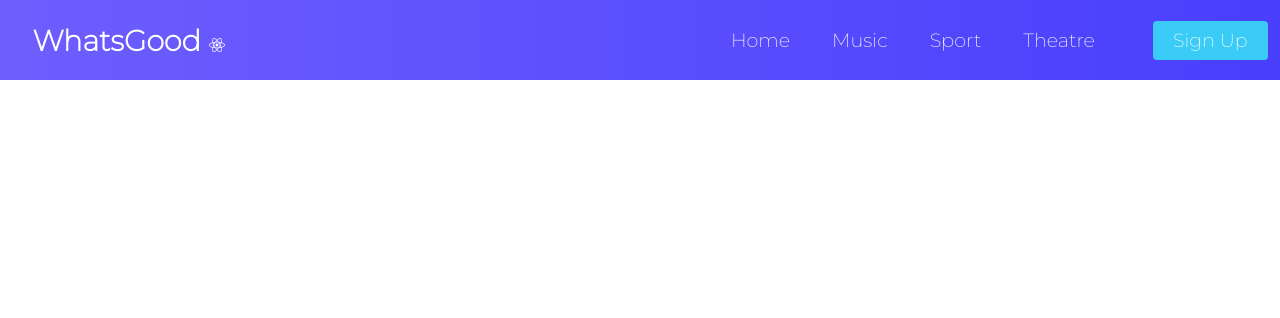
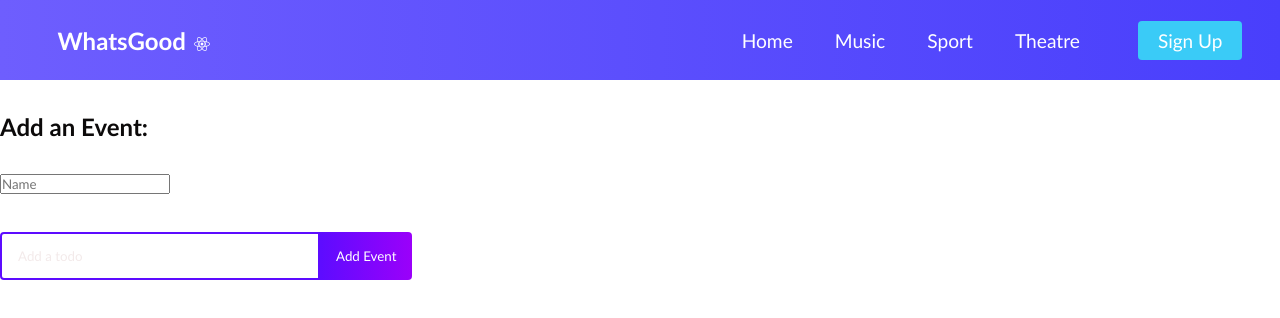
Before and after one commit to JimboCee/EventBookingApp, a React (Create React App) app: page /add_event in a window 1280 px wide. Shown: the top 318 px of the page. Built offline with nearby package versions, Linux system fonts and the light colour scheme.

Commit message:
added crud operation

```diff
--- a/package.json
+++ b/package.json
@@ -8,6 +8,8 @@
     "@testing-library/user-event": "^13.5.0",
     "react": "^18.0.0",
     "react-dom": "^18.0.0",
+    "react-icons": "^4.3.1",
+    "react-router-dom": "^6.3.0",
     "react-scripts": "5.0.0",
     "web-vitals": "^2.1.4"
   },
--- a/src/App.js
+++ b/src/App.js
@@ -1,16 +1,23 @@
 import React from 'react';
 import Navbar from './components/Navbar/Navbar'
 import './App.css';
+import { BrowserRouter as Router, Route } from 'react-router-dom';
+import AllRoutes from './allroutes';
 
 
 function App() {
   return (
-    <div className='App'>
+    <div className='work'>
       <Navbar />
+      <div className='stuff'>
+        <Router>
+          <AllRoutes />
+        </Router>
+      </div>
+
     </div>
-  )
+  );
 }
 
 
-
 export default App;
--- /dev/null
+++ b/src/allroutes.js
@@ -0,0 +1,24 @@
+import React from 'react';
+
+import { Navigate, useRoutes } from 'react-router-dom';
+
+import Main from './pages/main';
+import AddEvent from './pages/addEvent';
+
+
+function AllRoutes(){
+    let routes = useRoutes([
+        {
+			path: '/',
+			element: <Main />,
+		},
+        {
+			path: '/add_event',
+			element: <AddEvent />,
+		}
+    ])
+
+    return routes;
+}
+
+export default AllRoutes;
--- /dev/null
+++ b/src/pages/Todo.js
@@ -0,0 +1,47 @@
+import React, {useState} from 'react';
+import TodoForm from './TodoForm';
+import { RiCloseCircleLine } from 'react-icons/ri';
+import { TiEdit } from 'react-icons/ti';
+
+
+function Todo({ todos, completeTodo, removeTodo, updateTodo }) {
+    const [edit, setEdit] = useState({
+        id: null,
+        value: ''
+    });
+
+    const submitUpdate = value => {
+        updateTodo(edit.id, value)
+        setEdit({
+            id: null,
+            value: ''
+        })
+    }
+
+    if (edit.id){
+        return <TodoForm edit={edit} onSubmit={submitUpdate} />;
+    }
+
+  return todos.map((todo, index) => (
+      <div className={todo.isComplete ? 'todo-row complete' : 'todo-row'} key={index}
+      >
+          <div key={todo.id} onClick={() => completeTodo(todo.id)}>
+              {todo.text}
+          </div>
+          <div className='icons'>
+              <RiCloseCircleLine
+              onClick={() => removeTodo(todo.id)}
+              className='delete-icon'/>
+
+              <TiEdit onClick={() => setEdit({id: todo.id, value: todo.text})}
+              className='edit-icon'/>
+          </div>
+
+
+
+          </div>
+
+  ));
+}
+
+export default Todo;
--- /dev/null
+++ b/src/pages/TodoForm.js
@@ -0,0 +1,38 @@
+import React, {useState, useEffect, useRef} from 'react'
+
+function TodoForm(props) {
+    const [input, setInput] = useState('');
+
+    const inputRef = useRef(null)
+    useEffect(() => {
+        inputRef.current.focus()
+    })
+
+    const handleChange = e => {
+        setInput(e.target.value);
+    }
+
+    const handleSubmit = e => {
+        e.preventDefault();
+
+        props.onSubmit({
+            id: Math.floor(Math.random() * 10000),
+            text: input
+        });
+        setInput('');
+    };
+
+  return (
+      <form className='todo-form' onSubmit={handleSubmit}>
+          <input type="text" placeholder="Add a todo"
+          value={input} name="text"
+          className='todo-input'
+          onChange={handleChange}
+          ref={inputRef}
+          />
+          <button className='todo-button'>Add Event</button>
+      </form>
+  );
+}
+
+export default TodoForm;
--- /dev/null
+++ b/src/pages/TodoList.js
@@ -0,0 +1,53 @@
+import React, { useState } from 'react'
+import TodoForm from './TodoForm';
+import Todo from './Todo';
+
+function TodoList() {
+    const [todos, setTodos] = useState([]);
+
+    const addTodo = todo => {
+        if(!todo.text || /^\s*$/.test(todo.text)) {
+            return;
+        }
+        const newTodos = [todo, ...todos];
+        setTodos(newTodos);
+    };
+
+
+    const updateTodo = (todoId, newValue) =>{
+        if(!newValue.text || /^\s*$/.test(newValue.text)) {
+            return;
+        }
+        setTodos(prev => prev.map(item => (item.id === todoId ? newValue : item)));
+    };
+
+
+    const removeTodo = id => {
+        const removedArr = [...todos].filter(todo => todo.id !== id);
+        setTodos(removedArr);
+    }
+
+
+    const completeTodo = id => {
+        let updatedTodos = todos.map(todo => {
+            if (todo.id === id){
+                todo.isComplete = !todo.isComplete;
+            }
+            return todo;
+        });
+        setTodos(updatedTodos);
+    };
+
+  return (
+    <div>
+        <h1>Add an Event:</h1>
+        <input type="text" placeholder="Name" />
+        <br/><br/><br/>
+        <TodoForm onSubmit={addTodo} />
+        <Todo todos={todos} completeTodo={completeTodo} removeTodo={removeTodo} updateTodo={updateTodo}
+        />
+    </div>
+  );
+}
+
+export default TodoList
--- /dev/null
+++ b/src/pages/addEvent.js
@@ -0,0 +1,15 @@
+import React from "react";
+import TodoList from "./TodoList";
+import './style.css';
+
+function AddEvent(){
+    return(
+        <div>
+            <TodoList />
+        </div>
+
+    );
+
+}
+
+export default AddEvent;
--- /dev/null
+++ b/src/pages/main.js
@@ -0,0 +1,20 @@
+import React from "react";
+
+import { Link, useNavigate } from 'react-router-dom';
+
+function Main() {
+    const navigate = useNavigate();
+
+    const onAddEventButtonClick = (e) => {
+      navigate('/add_event')
+    }
+
+    return (
+      <div className="main">
+        <br/><br/>
+          <button onClick={onAddEventButtonClick}>Add Event</button>
+      </div>
+    );
+  }
+
+  export default Main;
--- /dev/null
+++ b/src/pages/style.css
@@ -0,0 +1,147 @@
+* {
+    box-sizing: border-box;
+    margin: 0;
+    padding: 0;
+    font-family: 'Trebuchet MS', 'Lucida Sans Unicode', 'Lucida Grande',
+      'Lucida Sans', Arial, sans-serif;
+  }
+
+  /* body {
+    background: linear-gradient(
+      90deg,
+      rgba(48, 16, 255, 1) 0%,
+      rgba(100, 115, 255, 1) 100%
+    );
+  } */
+  .todo-app {
+    display: flex;
+    flex-direction: column;
+    justify-content: start;
+    width: 520px;
+    min-height: 600px;
+    background: #161a2b;
+    text-align: center;
+    margin: 128px auto;
+    border-radius: 10px;
+    padding-bottom: 32px;
+  }
+
+  h1 {
+    margin: 32px 0;
+    color: rgb(12, 10, 10);
+    font-size: 24px;
+  }
+
+  .complete {
+    text-decoration: line-through;
+    opacity: 0.4;
+  }
+
+  .todo-form {
+    margin-bottom: 32px;
+  }
+
+  .todo-input {
+    padding: 14px 32px 14px 16px;
+    border-radius: 4px 0 0 4px;
+    border: 2px solid #5d0cff;
+    outline: none;
+    width: 320px;
+    background: transparent;
+    color: rgb(10, 10, 10);
+  }
+
+  .todo-input::placeholder {
+    color: #f3eaea;
+  }
+
+  .todo-button {
+    padding: 16px;
+    border: none;
+    border-radius: 0 4px 4px 0;
+    cursor: pointer;
+    outline: none;
+    background: linear-gradient(
+      90deg,
+      rgba(93, 12, 255, 1) 0%,
+      rgba(155, 0, 250, 1) 100%
+    );
+    color: #fff;
+    text-transform: capitalize;
+  }
+
+  .todo-input.edit {
+    border: 2px solid #149fff;
+  }
+
+  .todo-button.edit {
+    background: linear-gradient(
+      90deg,
+      rgba(20, 159, 255, 1) 0%,
+      rgba(17, 122, 255, 1) 100%
+    );
+    padding: 16px 22px;
+  }
+
+  .todo-container {
+    display: flex;
+    flex-direction: row;
+    position: relative;
+  }
+
+  .todo-row {
+    display: flex;
+    justify-content: space-between;
+    align-items: center;
+    margin: 4px auto;
+    color: #fff;
+    background: linear-gradient(
+      90deg,
+      rgba(255, 118, 20, 1) 0%,
+      rgba(255, 84, 17, 1) 100%
+    );
+
+    padding: 16px;
+    border-radius: 5px;
+    width: 90%;
+  }
+
+  .todo-row:nth-child(4n + 1) {
+    background: linear-gradient(
+      90deg,
+      rgba(93, 12, 255, 1) 0%,
+      rgba(155, 0, 250, 1) 100%
+    );
+  }
+
+  .todo-row:nth-child(4n + 2) {
+    background: linear-gradient(
+      90deg,
+      rgba(255, 12, 241, 1) 0%,
+      rgba(250, 0, 135, 1) 100%
+    );
+  }
+
+  .todo-row:nth-child(4n + 3) {
+    background: linear-gradient(
+      90deg,
+      rgba(20, 159, 255, 1) 0%,
+      rgba(17, 122, 255, 1) 100%
+    );
+  }
+
+  .icons {
+    display: flex;
+    align-items: center;
+    font-size: 24px;
+    cursor: pointer;
+  }
+
+  .delete-icon {
+    margin-right: 5px;
+    color: #fff;
+  }
+
+  .edit-icon {
+    color: #fff;
+  }
```
Also changed, not shown: src/pages/viewEvent.js (added, +13 -0 lines), src/App.css (line endings or trailing spaces), 1 other file (tests, documents, lock files or other folders).
